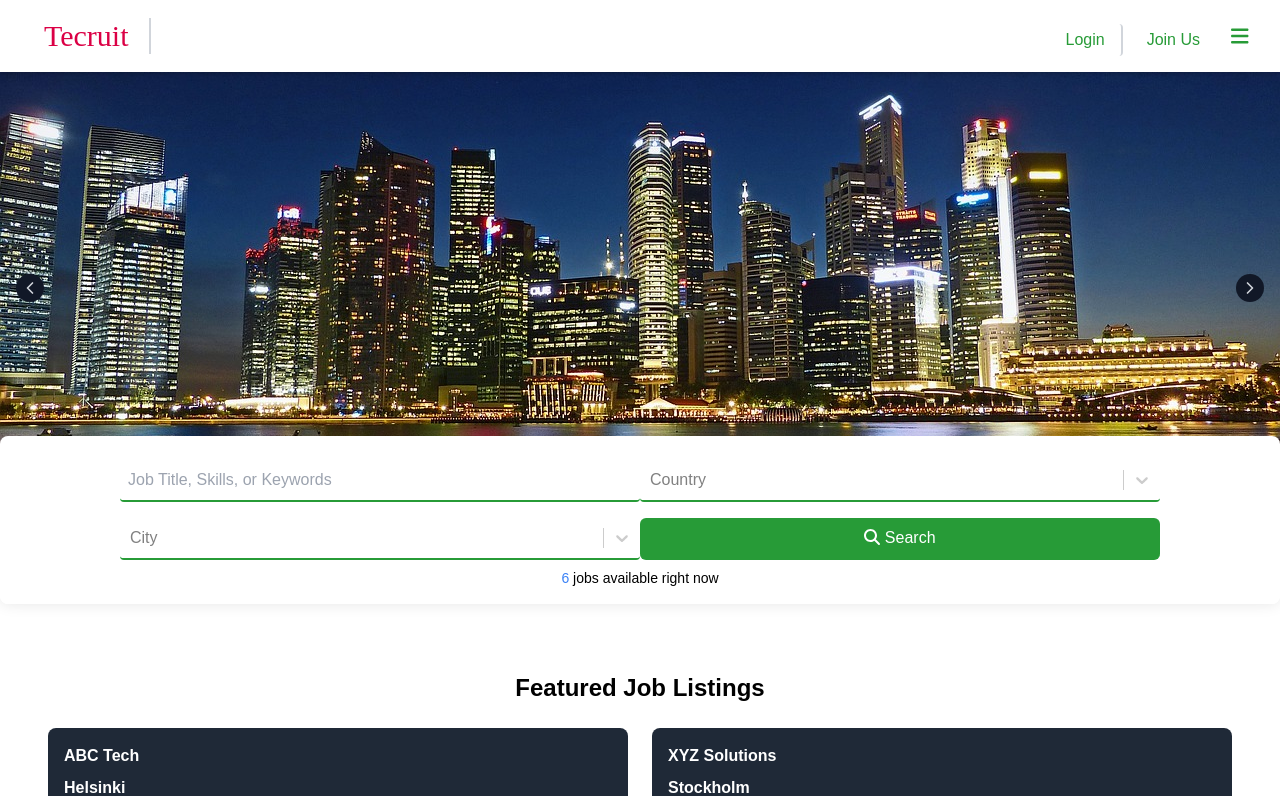
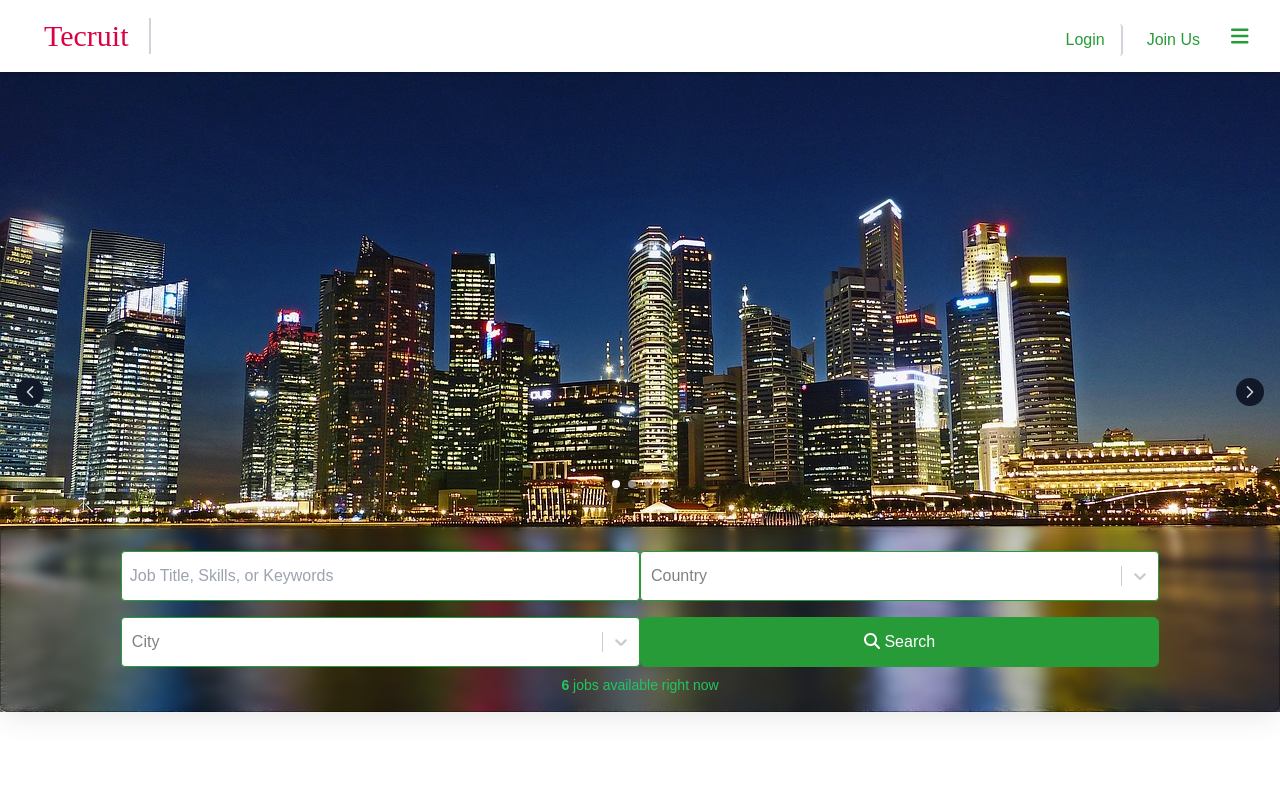
Before and after one commit to Rashadul-Haque-JS/tecruit-media, a React (Create React App) app: page / in a window 1280 px wide. Shown: the top 796 px of the page. Built offline with nearby package versions, Linux system fonts and the light colour scheme; a web font is replaced by a local one.

Commit message:
Updated with hero images

```diff
--- a/src/components/home/Carousel.js
+++ b/src/components/home/Carousel.js
@@ -13,7 +13,7 @@ export default function Carousel() {
     setCurr((curr) => (curr === slides.length - 1 ? 0 : curr + 1));
 
   return (
-    <div className="relative h-[80vh] w-full md:h-[432px] sm:h-96">
+    <div className="relative h-[100vh] w-full md:h-[80vh] sm:h-[100vh]">
       <div className="w-full h-full relative">
         <img
           src={slides[curr].src}
@@ -21,8 +21,7 @@ export default function Carousel() {
           className="w-full h-full cursor-pointer object-cover"
           onClick={next}
         />
-
-        <div className="flex justify-center items-center absolute right-0 left-0 sm:bottom-[-160px] bottom-[-100px] w-full ">
+        <div className="flex justify-center items-center absolute right-0 left-0 bottom-0 w-full ">
           <SearchComponent />
         </div>
       </div>
@@ -42,7 +41,7 @@ export default function Carousel() {
         </button>
       </div>
 
-      <div className="absolute bottom-[32px] right-0 left-0">
+      <div className="absolute bottom-[224px] right-0 left-0">
         <div className="flex items-center justify-center gap-2">
           {slides.map((_, i) => (
             <div
--- a/src/components/home/FeaturedJobs.js
+++ b/src/components/home/FeaturedJobs.js
@@ -5,9 +5,9 @@ const FeaturedJobs = () => {
   const [featuredJobs, setFeaturedJobs] = useState(featuredJob);
 
   return (
-    <div className="p-12 sm:px-0 flex justify-center items-center bg-white">
-      <div className="sm:px-4 w-full mt-20 sm:mt-32 sm:mx-0 md:mx-0 mx-10">
-        <h2 className="text-2xl font-semibold mb-6 text-center">Featured Job Listings</h2>
+    <div className="p-2 sm:px-0 flex justify-center items-center bg-white">
+      <div className="sm:px-4 w-full mt-8 sm:mt-8 sm:mx-0 md:mx-0 mx-10">
+        <h2 className="text-2xl font-semibold mb-10 text-center">Featured Job Listings</h2>
         <div className="grid grid-cols-3 sm:grid-cols-1 md:grid-cols-2 gap-6 sm:h-96 md:h-[400px] overflow-y-auto">
           {featuredJobs?.map((job) => (
             <div
--- a/src/components/home/SearchComponent.js
+++ b/src/components/home/SearchComponent.js
@@ -3,9 +3,7 @@ import { useNavigate } from "react-router-dom";
 import Select from "react-select";
 import { countries, cities, jobList } from "../../data/jobs";
 import { FontAwesomeIcon } from "@fortawesome/react-fontawesome";
-import {
-  faMagnifyingGlass
-} from "@fortawesome/free-solid-svg-icons";
+import { faMagnifyingGlass } from "@fortawesome/free-solid-svg-icons";
 
 const SearchComponent = () => {
   const [queryData, setQueryData] = useState({
@@ -47,9 +45,7 @@ const SearchComponent = () => {
   };
 
   return (
-    // Here is option to try later like 1st div w-5/6 and 2nd div w-full
-    <div className="flex flex-col justify-center items-center w-full px-4 py-6 md:py-2 rounded-lg shadow-shade relative">
-      {/* Input field */}
+    <div className="flex flex-col justify-center items-center w-full px-4 pt-6 pb-16 sm:pb-4 md:py-2 rounded-lg shadow-shade relative home-search-bg z-10">
       <div className="flex justify-center items-center flex-wrap z-40 w-5/6 sm:w-full">
         <input
           type="text"
@@ -58,13 +54,11 @@ const SearchComponent = () => {
           value={queryData.query}
           onChange={handleInputChange}
           required
-          className={`border-b-2 ${
+          className={`border ${
             info ? "border-red-400" : "border-[#279b37]"
-          } outline-none pl-2 py-2 w-96 sm:w-full rounded md:w-1/2`}
+          } outline-none pl-2 py-3 w-96 sm:w-full rounded md:w-1/2`}
           autoFocus
         />
-
-        {/* Country Select */}
         <Select
           options={countries}
           value={countries.find((c) => c.value === queryData.country)}
@@ -77,14 +71,12 @@ const SearchComponent = () => {
             control: (provided, state) => ({
               ...provided,
               border: "none",
-              borderBottom: "2px solid #279b37",
+              border: "1px solid #279b37",
               outline: "none", // Remove outline
-              padding: "2px 0px",
+              padding: "6px 0px",
             }),
           }}
         />
-
-        {/* City Select */}
         <Select
           options={
             cities
@@ -104,29 +96,24 @@ const SearchComponent = () => {
             control: (provided, state) => ({
               ...provided,
               border: "none",
-              borderBottom: "2px solid #279b37",
-              outline: "none",
-              padding: "2px 0px",
+              border: "1px solid #279b37",
+              outline: "none", // Remove outline
+              padding: "6px 0px",
             }),
           }}
         />
-
-        {/* Search Button */}
         <button
           onClick={handleSearch}
-          className="bg-[#279b37] text-white px-3 py-2 rounded-r-md md:rounded-l-md hover:bg-green-600 sm:w-full sm:rounded-md sm:mt-4 md:w-1/2  border-b-2 border-[#279b37]"
+          className="bg-[#279b37] text-white px-3 py-3 rounded-r-md md:rounded-l-md hover:bg-green-600 sm:w-full sm:rounded-md sm:mt-4 md:w-1/2  border border-[#279b37]"
         >
-         <FontAwesomeIcon icon={faMagnifyingGlass} /> Search
+          <FontAwesomeIcon icon={faMagnifyingGlass} /> Search
         </button>
-
-        {/* Background Overlay */}
-        <div className="absolute inset-0 backdrop-blur-md bg-white opacity-100 -z-10 rounded-lg"></div>
       </div>
-
-      {/* Job Count */}
-      <p className="text-sm py-2 w-fit z-40">
-        <span className="text-blue-500">{jobList?.length}</span> jobs available
-        right now
+      <p className="text-sm text-green-500 sm:pt-2 md:pt-2 pb-2 pt-0 w-fit z-40">
+        <span className="font-bold text-md">
+          {jobList?.length}
+        </span>{" "}
+        jobs available right now
       </p>
     </div>
   );
--- a/src/index.css
+++ b/src/index.css
@@ -71,3 +71,11 @@ html{
     background-position: -200% 0;
   }
 }
+
+.home-search-bg {
+  background: rgba(0, 0, 0, 0.2);
+  box-shadow: 0 4px 30px rgba(0, 0, 0, 0.1);
+  backdrop-filter: blur(5px);
+  -webkit-backdrop-filter: blur(5px);
+  border: 1px solid rgba(0, 0, 0, 0.3);
+}
```
